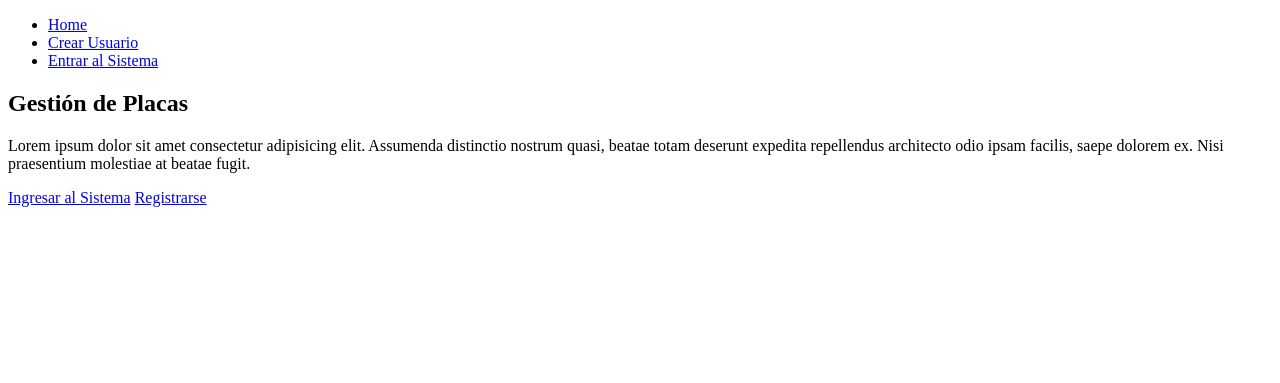
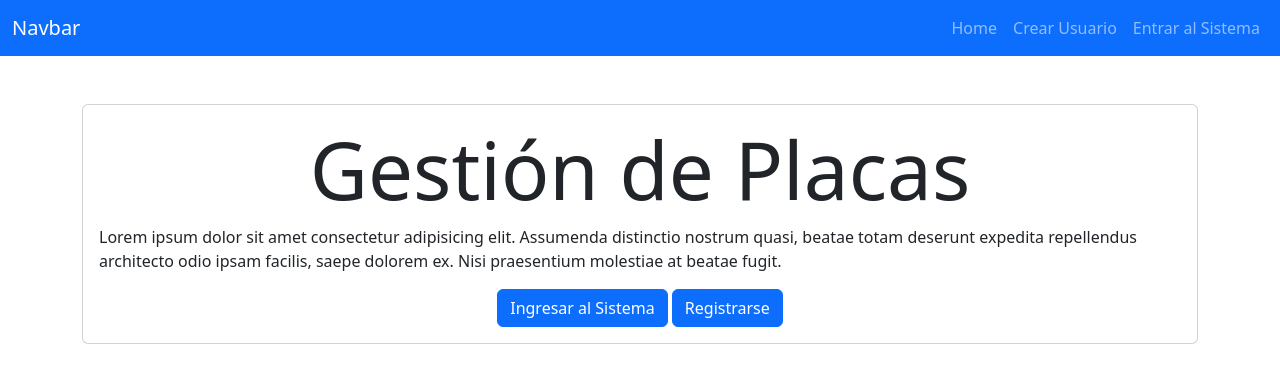
Before and after one commit to profeduardo67cap/AppGestionDePlacas, a Django app: page / in a window 1280 px wide. Shown: the top 383 px of the page. Run offline with Django 5.2, Linux system fonts and the light colour scheme.

Commit message:
Se da formato y se agrega un barra para la navegación

```diff
--- a/CatalogoDePlacas/templates/base.html
+++ b/CatalogoDePlacas/templates/base.html
@@ -4,33 +4,58 @@
     <meta charset="UTF-8">
     <meta name="viewport" content="width=device-width, initial-scale=1.0">
     <title>Document</title>
+    <link rel="stylesheet" href="https://cdn.jsdelivr.net/npm/bootstrap@5.3.2/dist/css/bootstrap.min.css">
 </head>
 <body>
-    <nav>
-        <ul>
-            <li>
-                <a href="/">Home</a>
+      <nav class="navbar navbar-expand-lg bg-primary" data-bs-theme="dark">
+        <div class="container-fluid">
+          <a class="navbar-brand" href="#">Navbar</a>
+          <button class="navbar-toggler" type="button" data-bs-toggle="collapse" data-bs-target="#navbarNav" aria-controls="navbarNav" aria-expanded="false" aria-label="Toggle navigation">
+            <span class="navbar-toggler-icon"></span>
+          </button>
+          <div class="collapse navbar-collapse" id="navbarNav">
+            <ul class="navbar-nav ms-auto">
+                <li class="nav-item">
+                    <a class="nav-link" href="/">Home</a>
                 </li>
                 {% if user.is_authenticated %}
-                <li>
-                    <a href="/oficina">Oficina</a>
+                    <li class="nav-item">
+                        <a class="nav-link" href="/oficina">Oficina</a>
                     </li>
-                <li>
-                    <a href="/oficinaCrear/">Crear Oficina</a>
+                    <li class="nav-item">
+                        <a class="nav-link" href="/oficinaCrear/">Crear Oficina</a>
                     </li>
-                <li>
-                    <a href="/cerrarSesion">Salir</a>
+                    <li class="nav-item">
+                        <a class="nav-link" href="/cerrarSesion">Salir</a>
                     </li>
                 {% else %}
-                <li>
-                    <a href="/loguearse">Crear Usuario</a>
+                    <li class="nav-item">
+                        <a class="nav-link" href="/loguearse">Crear Usuario</a>
                     </li>
-                <li>
-                    <a href="/signin">Entrar al Sistema</a>
+                    <li class="nav-item">
+                        <a class="nav-link" href="/signin">Entrar al Sistema</a>
                     </li>
                 {% endif %}
               </ul>
+            </ul>
+          </div>
+        </div>
       </nav>
+
+
+
+
+
+
+
+
+
+
+
+
+
+
+
     {% block content %}
     {% endblock %}
 </body>
```
Lines whose indentation alone changed are shown as unchanged.
